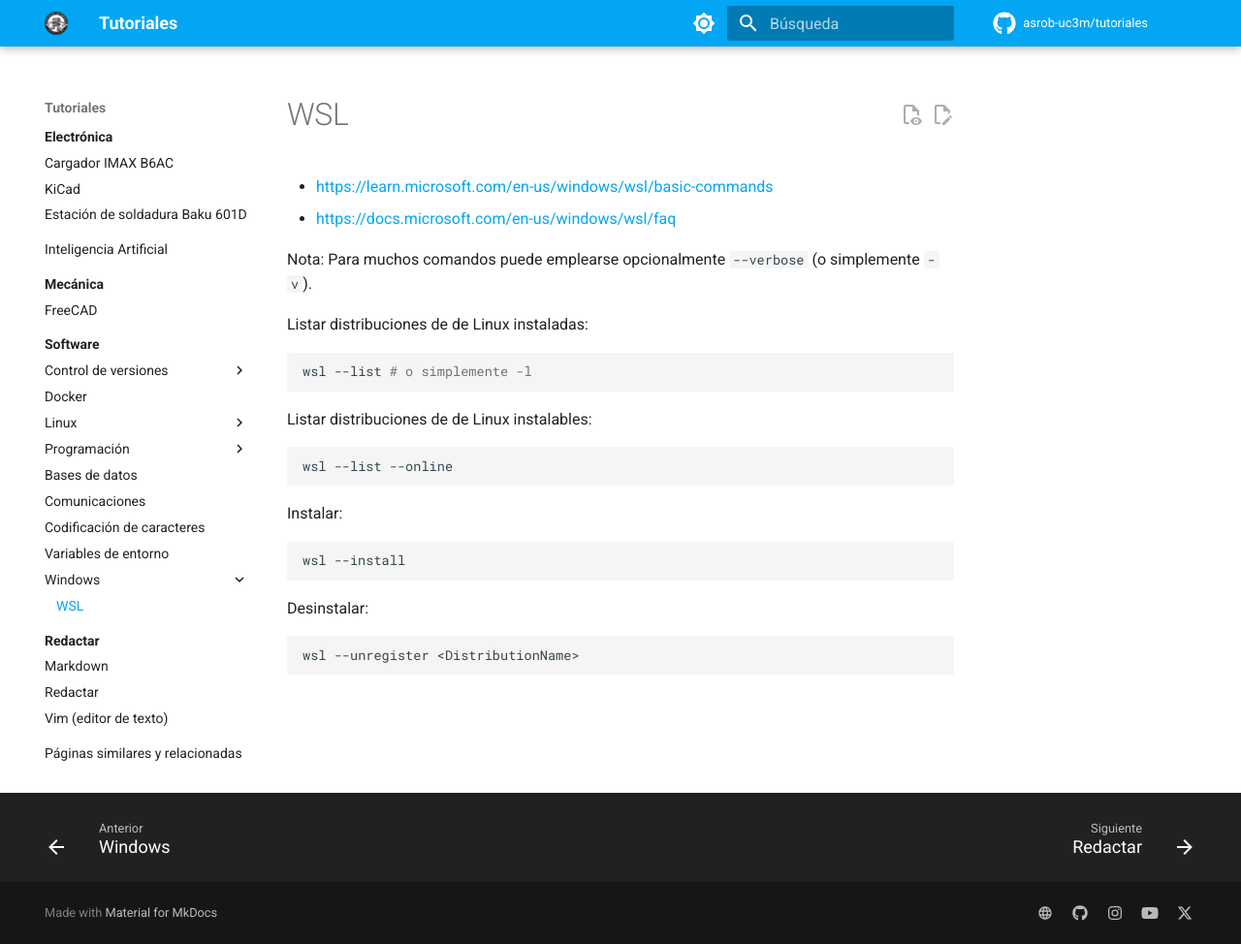
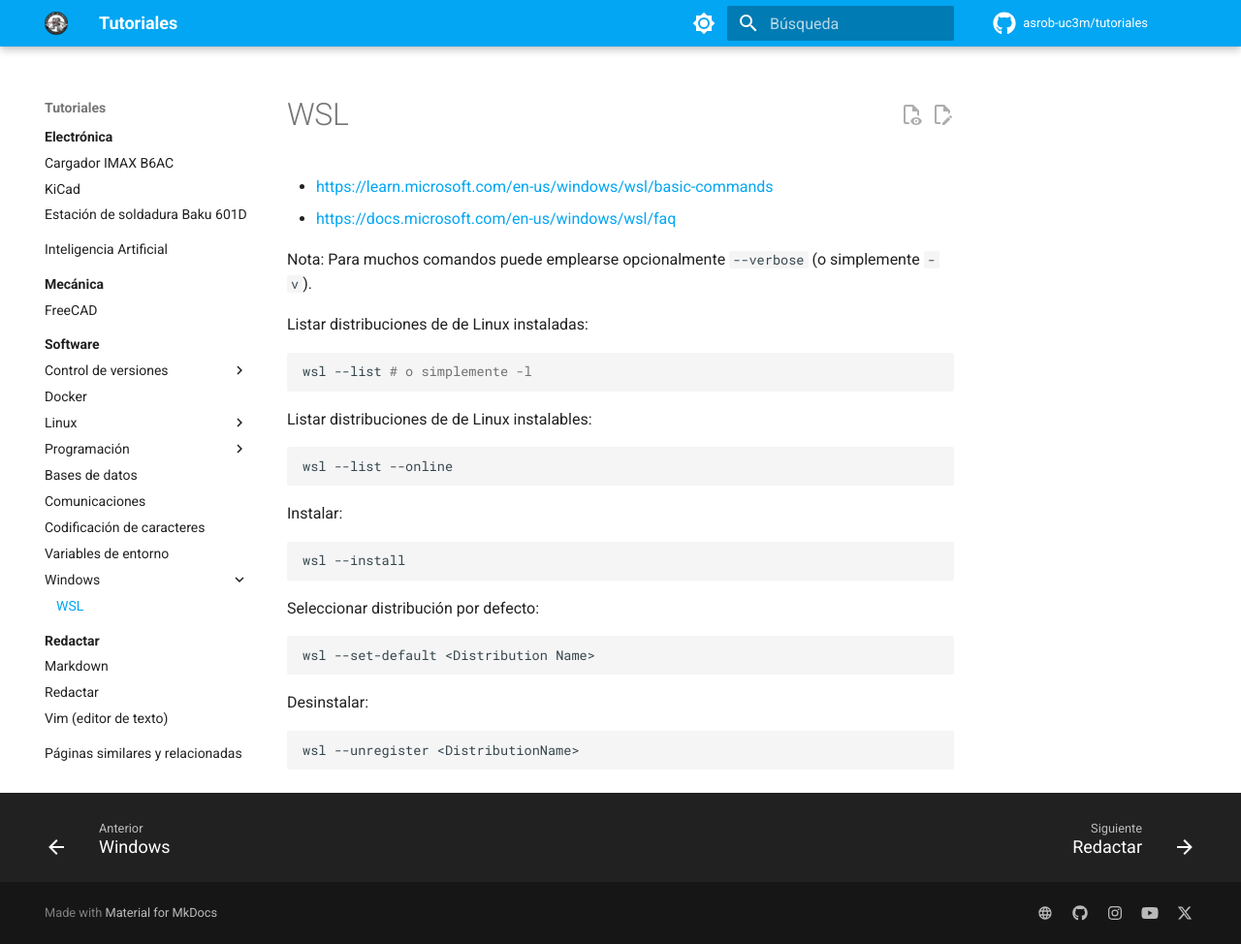
Before and after one commit to asrob-uc3m/tutoriales, an MkDocs documentation site: the page built from docs/software/windows/wsl.md, in a window 1280 px wide and 974 px high. Shown: the whole window at 97% size. Built offline with MkDocs 1.6.1 and Material for MkDocs 9.7.7, drawn with Linux system fonts in a browser that asks for light colours; comment, search, counter and statistics services are not loaded.

Commit message:
wsl add --set-default

````diff
--- a/docs/software/windows/wsl.md
+++ b/docs/software/windows/wsl.md
@@ -19,8 +19,14 @@ wsl --list --online
 
 Instalar:
 
+```bash
+wsl --install
 ```
-wsl --install
+
+Seleccionar distribución por defecto:
+
+```bash
+wsl --set-default <Distribution Name>
 ```
 
 Desinstalar:
````
